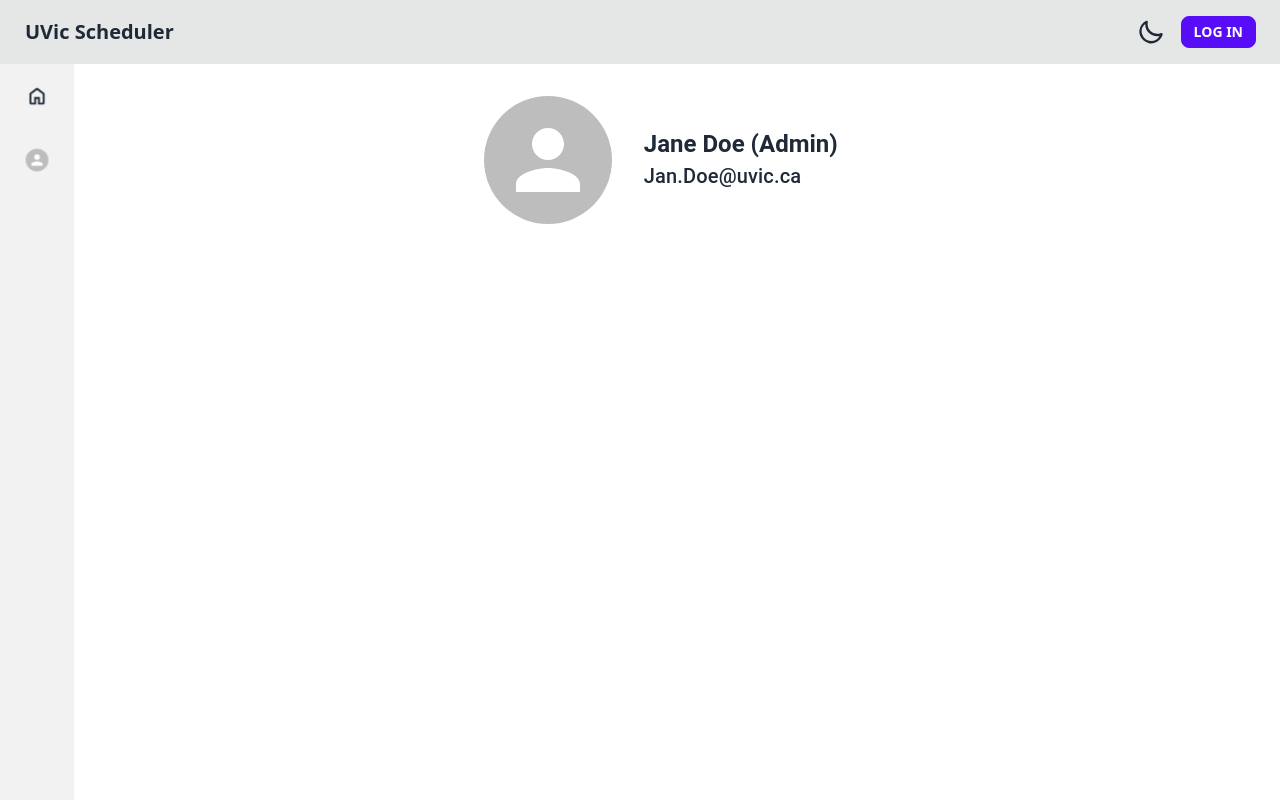
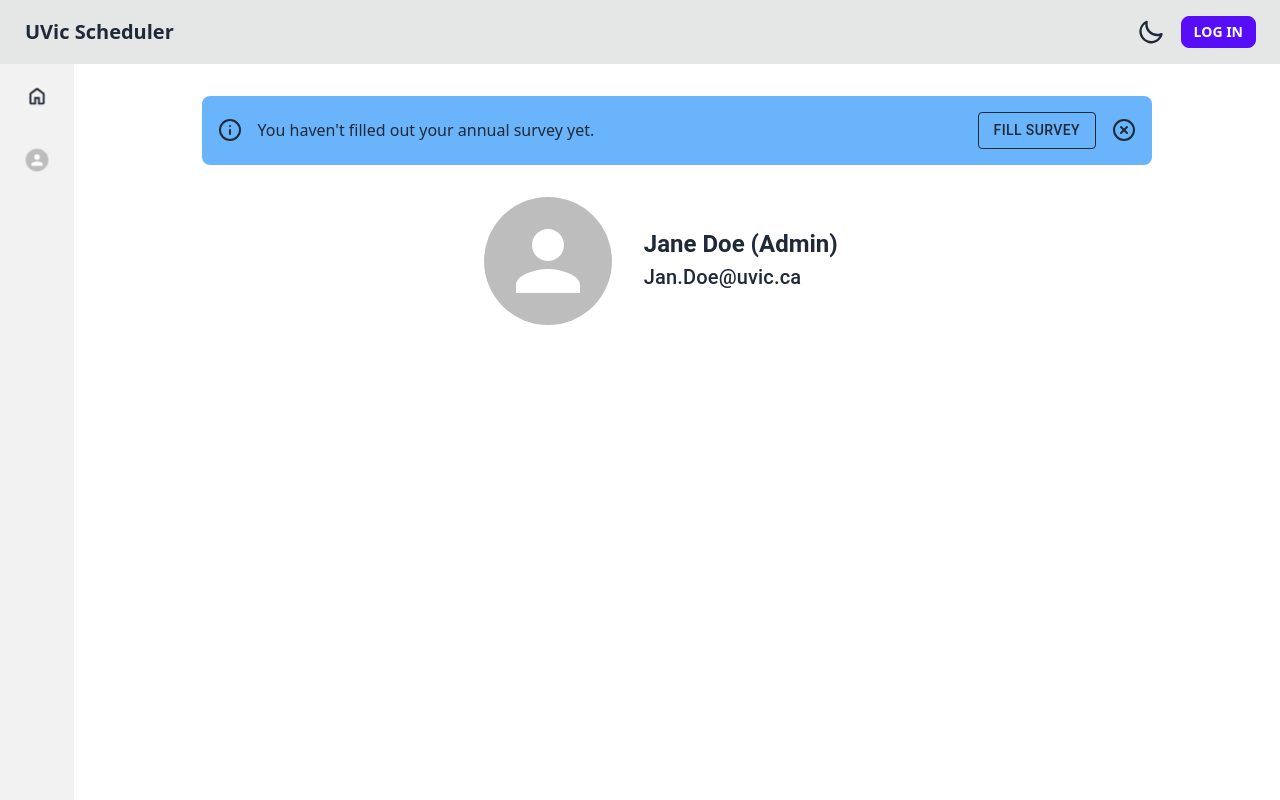
Before and after one commit to SENG-499-Company-3/frontend, a Next.js app: page /profile in a window 1280 px wide. Built offline with nearby package versions, Linux system fonts and the light colour scheme.

Commit message:
Banner prompt for survey

```diff
--- a/src/pages/profile.tsx
+++ b/src/pages/profile.tsx
@@ -1,12 +1,60 @@
-import { useContext } from "react"
+import { useContext, useEffect, useState } from "react"
 import { AuthContext } from "../contexts/AuthContext"
-import { Avatar, Typography } from "@mui/material"
+import { Avatar, Box, Button, Typography } from "@mui/material"
 
 const Profile = () => {
     const userContext = useContext(AuthContext)
 
+    const [displayName, setDisplayName] = useState<string>(null);
+    const [showBanner, setShowBanner] = useState<boolean>(true);
+
+    const currentUser = userContext.currentUser();
+
+    /* useEffect for capturing logged in user data */
+    useEffect(
+        () => {
+            if (currentUser) {
+                console.log("Is signed in");
+                setDisplayName(currentUser.displayName);
+                setShowBanner(currentUser.isMissingPreferenceSubmission);
+            }
+        },
+        [currentUser]
+    )
+
+    //TODO: Figure out a colour for dark mode and align things properly
+    function Banner() {
+        return (
+            <div style={{ width: '100%' }}>
+                <Box sx={{
+                    bgcolor: (theme) => (theme.palette.mode === 'dark' ? '#33587A' : '#69B4FA'),
+                    mb: 3,
+                    p: 2,
+                    borderRadius: 2,
+                    display: 'flex',
+                    alignItems: 'center',
+                    justifyContent: 'space-between'
+                }}>
+                    <div className="flex">
+                        <svg xmlns="http://www.w3.org/2000/svg" width="24" height="24" viewBox="0 0 24 24" fill="none" stroke="currentColor" strokeWidth="2" strokeLinecap="round" strokeLinejoin="round"><circle cx="12" cy="12" r="10"></circle><line x1="12" y1="16" x2="12" y2="12"></line><line x1="12" y1="8" x2="12.01" y2="8"></line></svg>
+                        <div className="gap-2 px-4">You haven't filled out your annual survey yet.
+                        </div>
+                    </div>
+                    <div className="flex gap-4">
+                        <Button variant="outlined" color="inherit">FILL SURVEY</Button>
+                        <button onClick={() => { setShowBanner(false); }}>
+                            <svg xmlns="http://www.w3.org/2000/svg" width="24" height="24" viewBox="0 0 24 24" fill="none" stroke="currentColor" strokeWidth="2" strokeLinecap="round" strokeLinejoin="round"><circle cx="12" cy="12" r="10"></circle><line x1="15" y1="9" x2="9" y2="15"></line><line x1="9" y1="9" x2="15" y2="15"></line></svg>
+                        </button>
+                    </div>
+                </Box>
+            </div>
+        )
+    }
+
     return (
         <div className="flex flex-col w-full h-full md:px-32 py-8 gap-2">
+            {/*Conditionally render submission reminder box: ADD !userContext.isAdmin() */ }
+            {showBanner && <Banner />}
             <div className="flex h-[8rem] w-full justify-center">
                 <div className="flex items-center">
                     {/* <Avatar alt={userContext.currentUser?.displayName} sx={{ width: 96, height: 96 }} /> */}
--- a/src/types/auth.d.ts
+++ b/src/types/auth.d.ts
@@ -12,6 +12,7 @@ export enum AuthenticatedUserType {
 export interface IAuthenticatedUserDetails {
     displayName: string
     emailAddress: string
+    isMissingPreferenceSubmission: boolean
 }
 
 export interface IAuthenticatedAdmin extends IAuthenticatedUserDetails {
```
